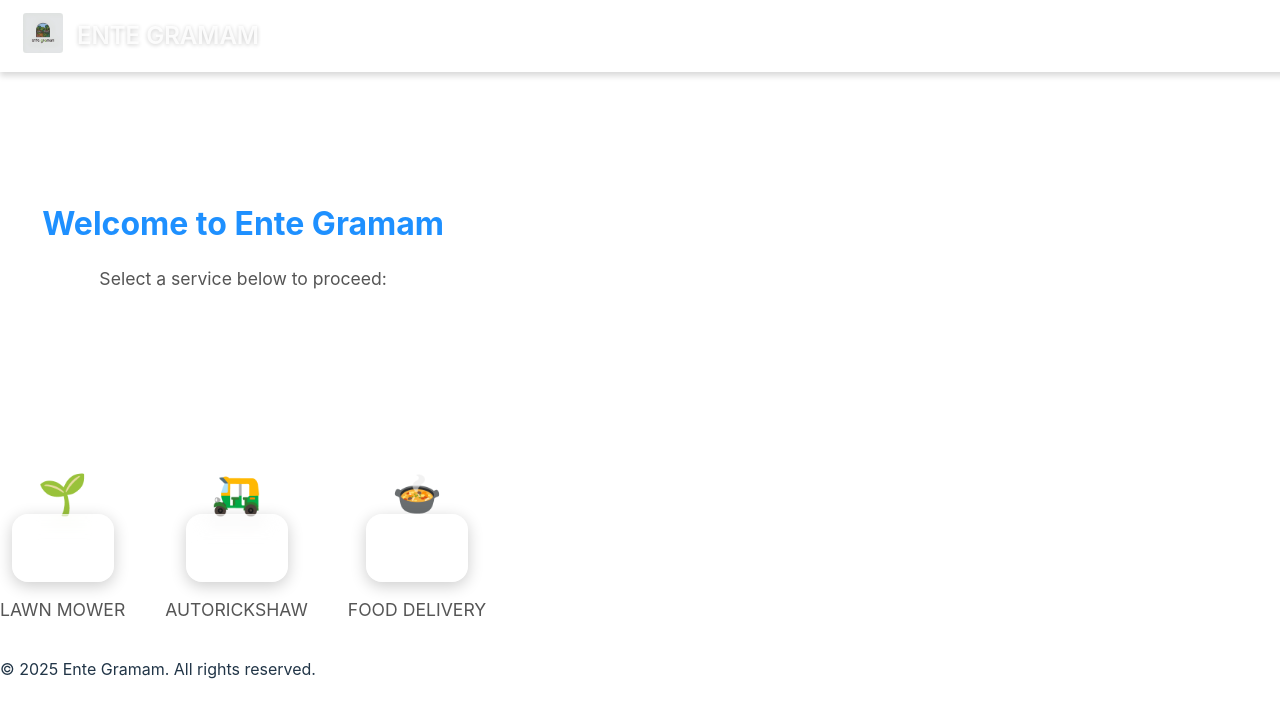
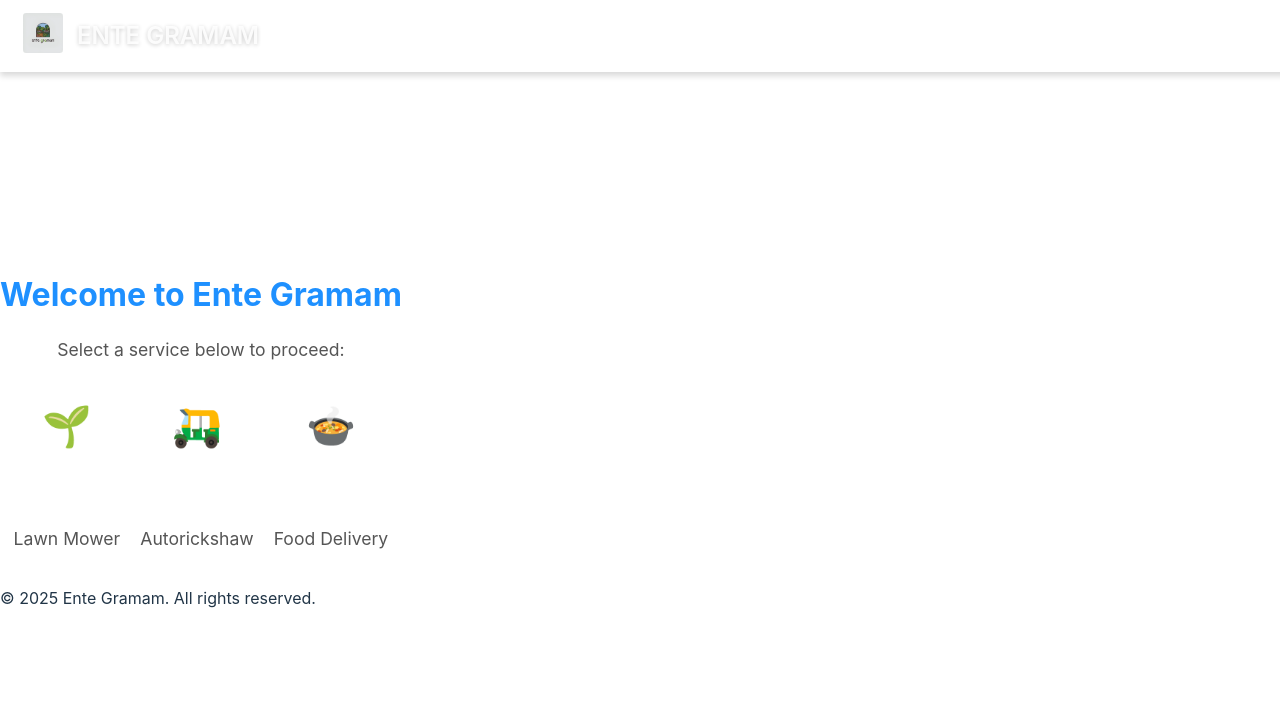
Before and after one commit to code-ninja-labs/ente-gramam1, a React (Vite) app: page / in a window 1280 px wide. Shown: the top 716 px of the page. Built offline with nearby package versions, Linux system fonts and the light colour scheme.

Commit message:
Update AppIcons.css

```diff
--- a/src/components/AppIcons/AppIcons.css
+++ b/src/components/AppIcons/AppIcons.css
@@ -1,10 +1,10 @@
 /* Container for all app icons */
 .app-icons {
     display: flex;
-    justify-content: space-evenly;
-    margin-top: 5px; /* Moved the containers up */
+    justify-content: center;
+    margin-top: 10px;
     flex-wrap: wrap;
-    gap: 40px;
+    gap: 20px;
 }
 
 /* Wrapper for each app icon */
@@ -15,31 +15,24 @@
     justify-content: flex-start;
 }
 
-/* Glass-style container adjustments */
+/* Simple icon container adjustments */
 .icon-container {
     width: 100px;
-    height: 160px; /* Increased height */
-    border-radius: 16px;
-    background: rgba(255, 255, 255, 0.2);
-    box-shadow: 0 4px 16px rgba(0, 0, 0, 0.2);
-    backdrop-filter: blur(12px);
-    -webkit-backdrop-filter: blur(12px);
-    border: 1px solid rgba(255, 255, 255, 0.3);
+    height: 100px;
     display: flex;
     align-items: center;
     justify-content: center;
     position: relative;
-    overflow: hidden;
 }
 
-/* Emoji alignment fix */
+/* Emoji alignment */
 .icon {
     font-size: 40px;
     line-height: 1;
     margin: 0;
-    padding-top: 70px; /* Adjusted padding to move the emoji further downwards */
-    display: flex; /* Added for better centering */
-    align-items: flex-end; /* Move emoji to the bottom */
+    padding: 0;
+    display: flex;
+    align-items: center; /* Vertical center */
     justify-content: center; /* Horizontal center */
     width: 100%; /* Ensure full container width */
     height: 100%; /* Ensure full container height */
@@ -47,23 +40,20 @@
 
 /* Label styling */
 .icon-label {
-    color: #ffffff;
     font-size: 0.9rem;
-    text-transform: uppercase;
-    margin-top: 15px;
+    margin-top: 5px;
     text-align: center;
 }
 
 /* Responsive Adjustments */
 @media (max-width: 768px) {
     .app-icons {
-        gap: 20px;
+        gap: 10px;
     }
 
     .icon-container {
         width: 80px;
-        height: 130px; /* Increased height for smaller screens */
-        border-radius: 12px;
+        height: 80px;
     }
 
     .icon {
@@ -72,6 +62,6 @@
 
     .icon-label {
         font-size: 0.8rem;
-        margin-top: 10px;
+        margin-top: 5px;
     }
 }
```
